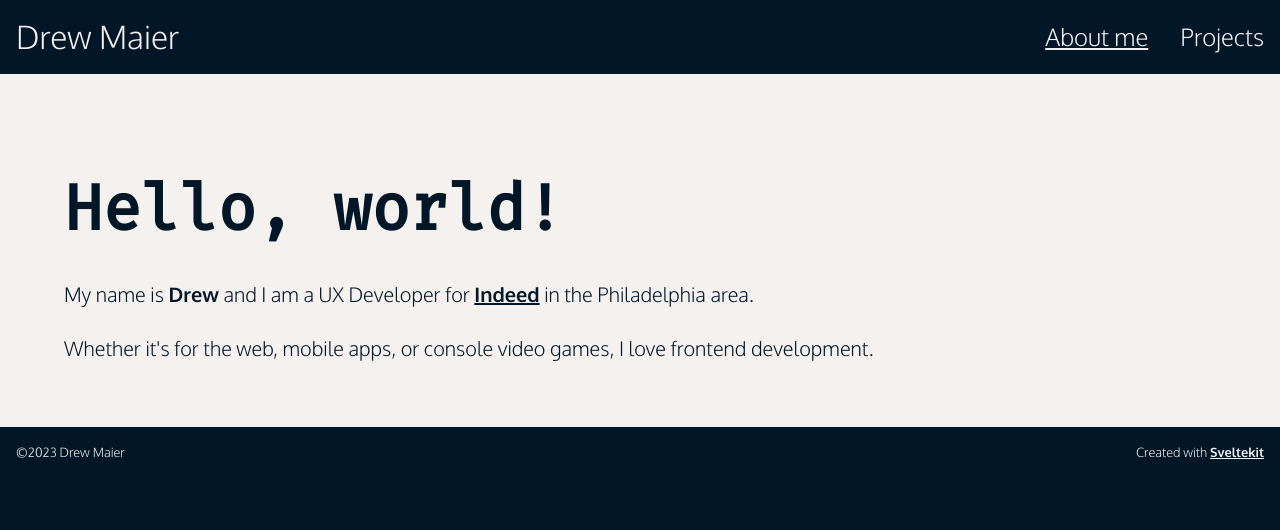
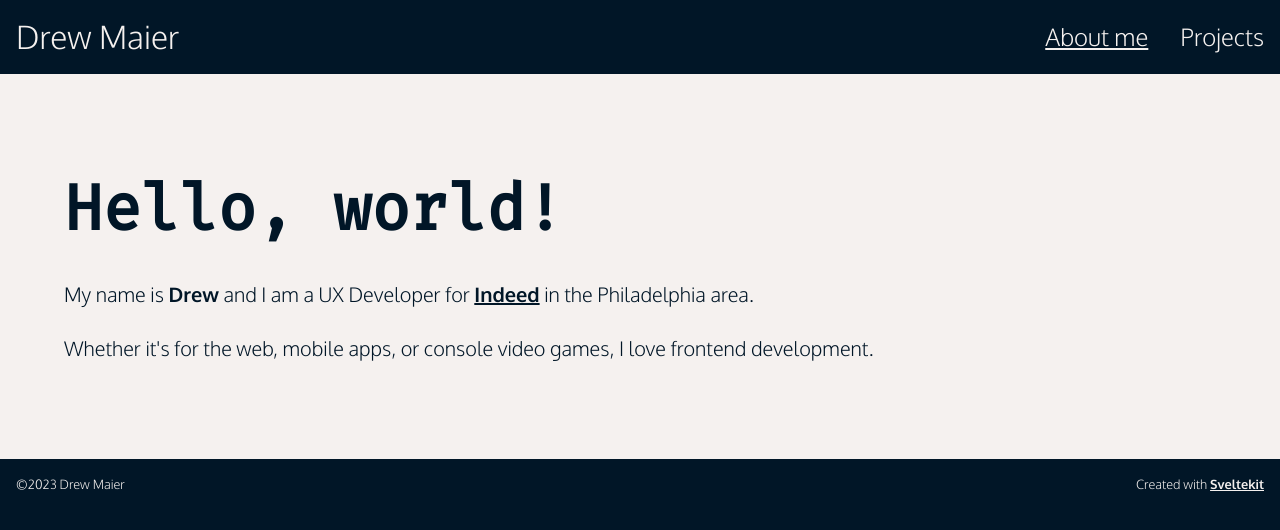
Before and after one commit to drewcmaier/portfolio, a SvelteKit app: page / in a window 1280 px wide. Shown: the top 530 px of the page. Built offline with nearby package versions, Linux system fonts and the light colour scheme.

Commit message:
chore: refactor header and footer

```diff
--- a/src/routes/+layout.svelte
+++ b/src/routes/+layout.svelte
@@ -1,35 +1,20 @@
 <script lang="ts">
+	import Footer from './Footer.svelte';
 	import Nav from './Nav.svelte';
 	import './style.css';
 </script>
 
-<header>
-	<Nav />
-</header>
+<Nav />
+
 <main>
 	<slot />
 </main>
-<footer>
-	<p>©2023 Drew Maier</p>
-	<p>Created with <a href="https://kit.svelte.dev/">Sveltekit</a></p>
-</footer>
+
+<Footer />
 
 <style>
 	main {
 		padding: var(--spacing-3);
 		background-color: var(--color-background);
 	}
-
-	footer {
-		display: flex;
-		justify-content: space-between;
-		font-size: var(--font-size-0);
-		color: var(--color-text-inverse);
-		background-color: var(--color-primary);
-		padding: var(--spacing-3);
-	}
-
-	footer a {
-		color: var(--color-text-inverse);
-	}
 </style>
--- a/src/routes/+page.svelte
+++ b/src/routes/+page.svelte
@@ -20,6 +20,10 @@
 		margin-bottom: var(--spacing-4);
 	}
 
+	:where(p, span):last-child {
+		margin-bottom: var(--spacing-5);
+	}
+
 	.hello {
 		display: block;
 		font-family: var(--font-mono);
--- /dev/null
+++ b/src/routes/Footer.svelte
@@ -0,0 +1,19 @@
+<footer>
+	<p>©2023 Drew Maier</p>
+	<p>Created with <a href="https://kit.svelte.dev/">Sveltekit</a></p>
+</footer>
+
+<style>
+	footer {
+		display: flex;
+		justify-content: space-between;
+		font-size: var(--font-size-0);
+		color: var(--color-text-inverse);
+		background-color: var(--color-primary);
+		padding: var(--spacing-3);
+	}
+
+	footer a {
+		color: var(--color-text-inverse);
+	}
+</style>
--- a/src/routes/Nav.svelte
+++ b/src/routes/Nav.svelte
@@ -26,6 +26,7 @@
 	}
 </script>
 
+<header>
 	<nav>
 		<a href="/" on:click={onClickLink}>
 			<h1>Drew Maier</h1>
@@ -47,6 +48,7 @@
 			{/each}
 		</ul>
 	</nav>
+</header>
 
 <!--
 	Scroll lock when menu is open
```
Lines whose indentation alone changed are shown as unchanged.
